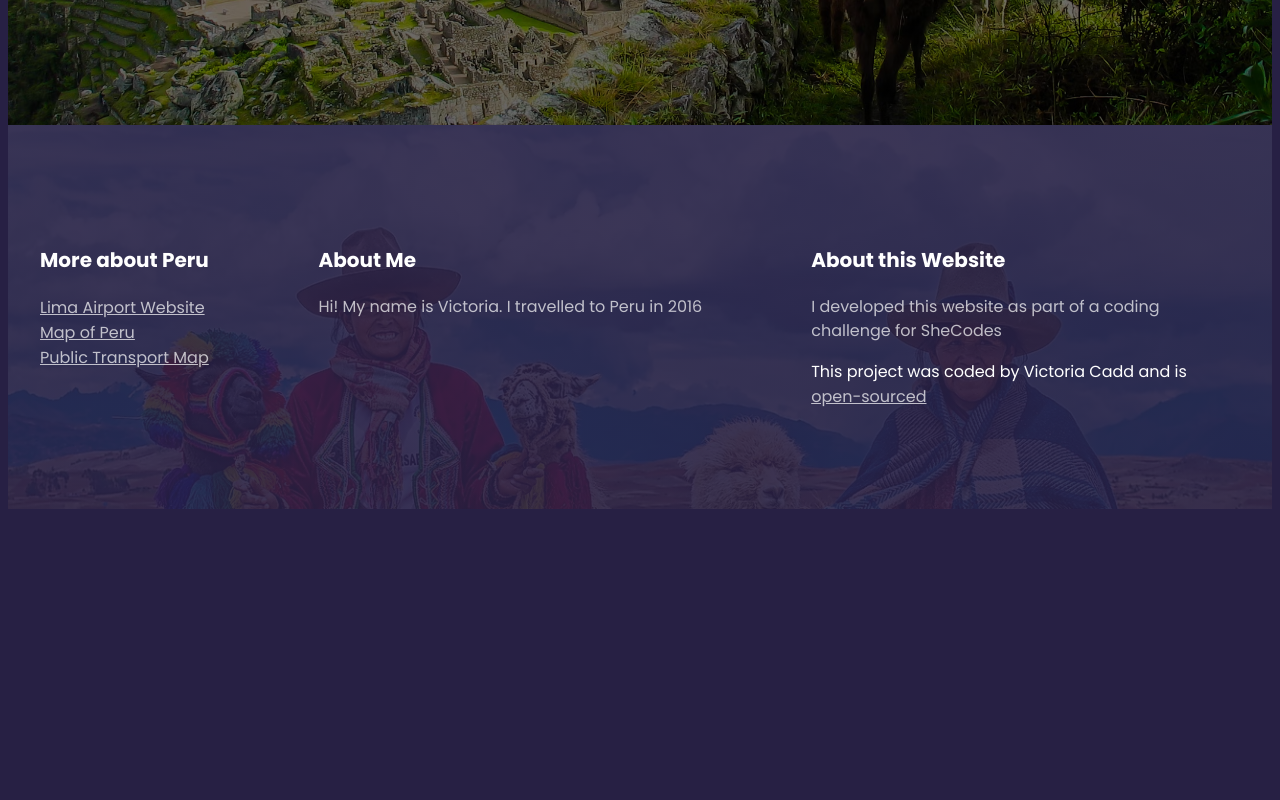
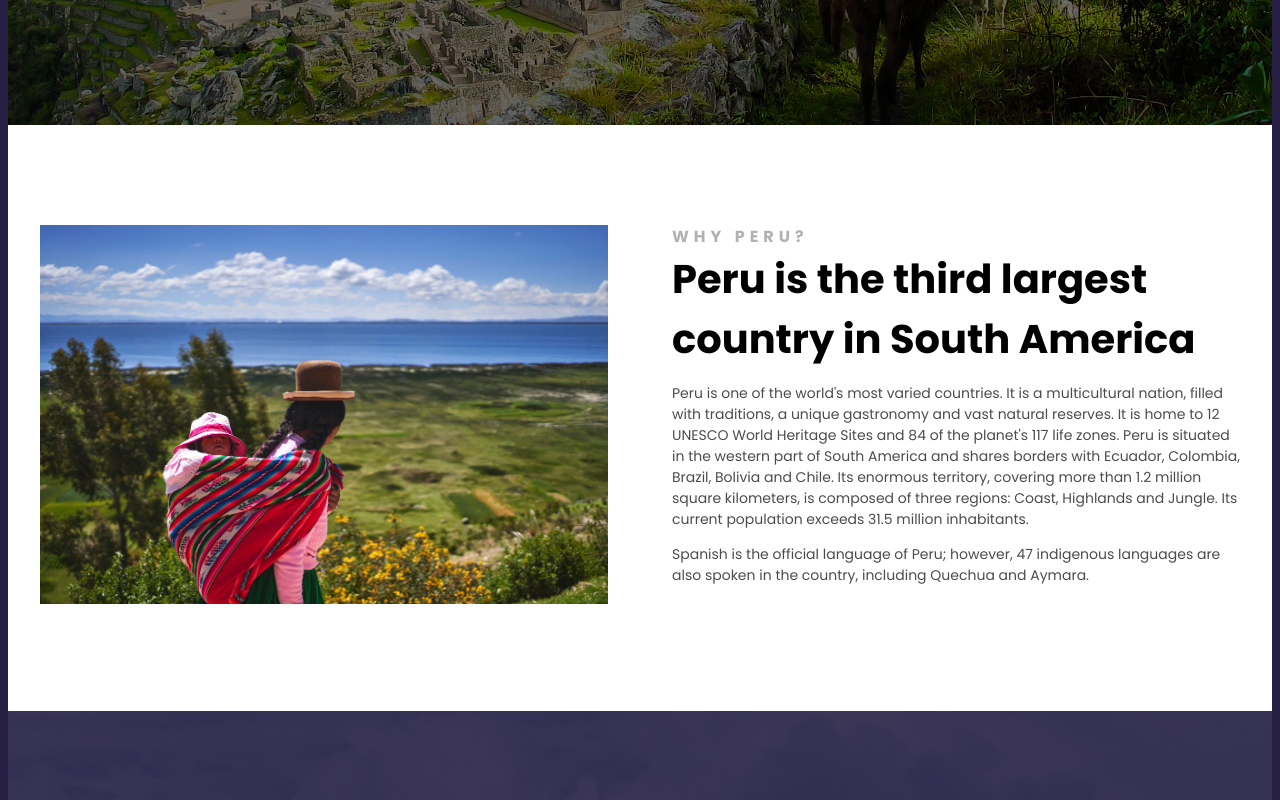
Before and after one commit to vjc1988/peru-project, a plain HTML site: page index.html in a window 1280 px wide. Shown: the part 620-1420 px from the top of the page. Before the commit the page ends 1137 px from the top, so only its background shows below. Drawn offline with Linux system fonts and the light colour scheme.

Commit message:
Add the first main section -About Peru

```diff
--- a/index.html
+++ b/index.html
@@ -20,9 +20,40 @@
         <h2>Peru! The Land of the Incas</h2>
         <a href="#">Learn More</a>
       </header>
+      <main>
+        <section class="grid grid-2-columns">
+          <div>
+            <img
+              src="images/lake-titicaca.jpg"
+              alt="lake titicaca"
+              class="lake-titicaca-img"
+            />
+          </div>
+          <div>
+            <h3>Why Peru?</h3>
+            <h2>Peru is the third largest country in South America</h2>
+            <p>
+              Peru is one of the world's most varied countries. It is a
+              multicultural nation, filled with traditions, a unique gastronomy
+              and vast natural reserves. It is home to 12 UNESCO World Heritage
+              Sites and 84 of the planet's 117 life zones. Peru is situated in
+              the western part of South America and shares borders with Ecuador,
+              Colombia, Brazil, Bolivia and Chile. Its enormous territory,
+              covering more than 1.2 million square kilometers, is composed of
+              three regions: Coast, Highlands and Jungle. Its current population
+              exceeds 31.5 million inhabitants.
+            </p>
+            <p>
+              Spanish is the official language of Peru; however, 47 indigenous
+              languages are also spoken in the country, including Quechua and
+              Aymara.
+            </p>
+          </div>
+        </section>
+      </main>
     </div>
     <footer>
-      <section class="grid">
+      <section class="grid grid-3-columns-with-first-narrow">
         <div>
           <h3>More about Peru</h3>
           <ul>
--- a/src/styles.css
+++ b/src/styles.css
@@ -49,6 +49,34 @@ header a {
   display: inline-block;
 }
 
+main {
+  background-color: white;
+}
+
+main h2 {
+  font-weight: 700;
+  font-size: 40px;
+  line-height: 1.5;
+  margin: 0;
+}
+
+main h3 {
+  font-weight: 700;
+  font-size: 16px;
+  line-height: 1.5;
+  letter-spacing: 5px;
+  opacity: 0.3;
+  text-transform: uppercase;
+  margin: 0;
+}
+
+main p {
+  font-weight: 400;
+  font-size: 14px;
+  line-height: 1.5;
+  opacity: 0.7;
+}
+
 footer {
   color: white;
   background-image: linear-gradient(
@@ -58,12 +86,12 @@ footer {
     url("../images/quecha-women.webp");
   background-size: cover;
   background-repeat: no-repeat;
-  padding: 100px 0;
 }
 
 section {
   max-width: 1200px;
   margin: 0 auto;
+  padding: 100px 0;
 }
 
 footer h3 {
@@ -102,8 +130,19 @@ footer p {
 
 .grid {
   display: grid;
+  grid-gap: 64px;
+}
+
+.grid-2-columns {
+  grid-template-columns: 1fr 1fr;
+}
+
+.grid-3-columns-with-first-narrow {
   grid-template-columns: 1fr 2fr 2fr;
-  grid-gap: 64px;
+}
+
+.lake-titicaca-img {
+  max-width: 100%;
 }
 
 @media (max-width: 1200px) {
@@ -119,4 +158,11 @@ footer p {
   header h3 {
     font-size: 12px;
   }
+  .grid {
+    grid-template-columns: 1fr;
+    grid-gap: 32px;
+  }
+  section {
+    padding: 30px;
+  }
 }
```
Also changed, not shown: images/lake-titicaca.jpg (added).
